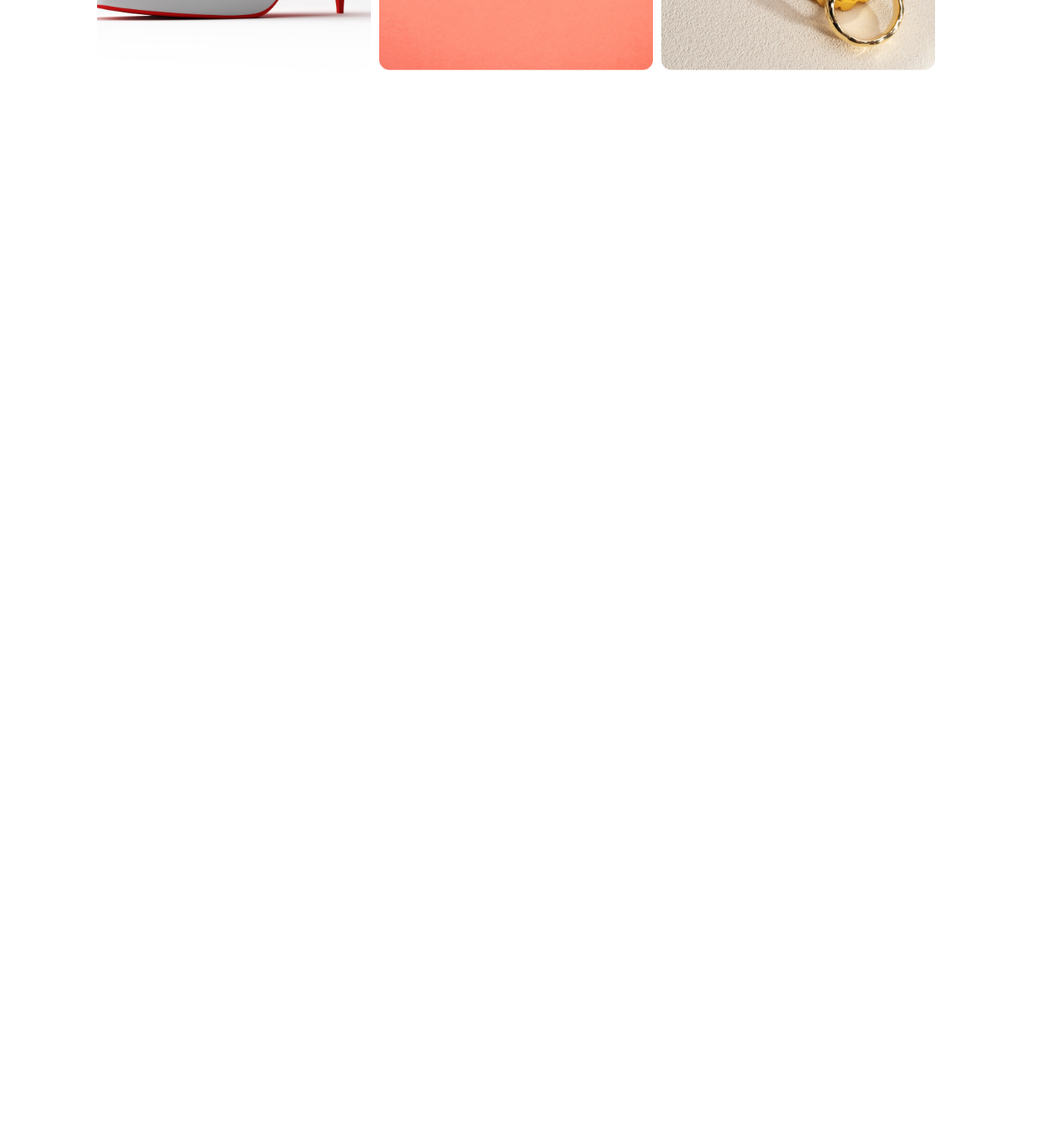
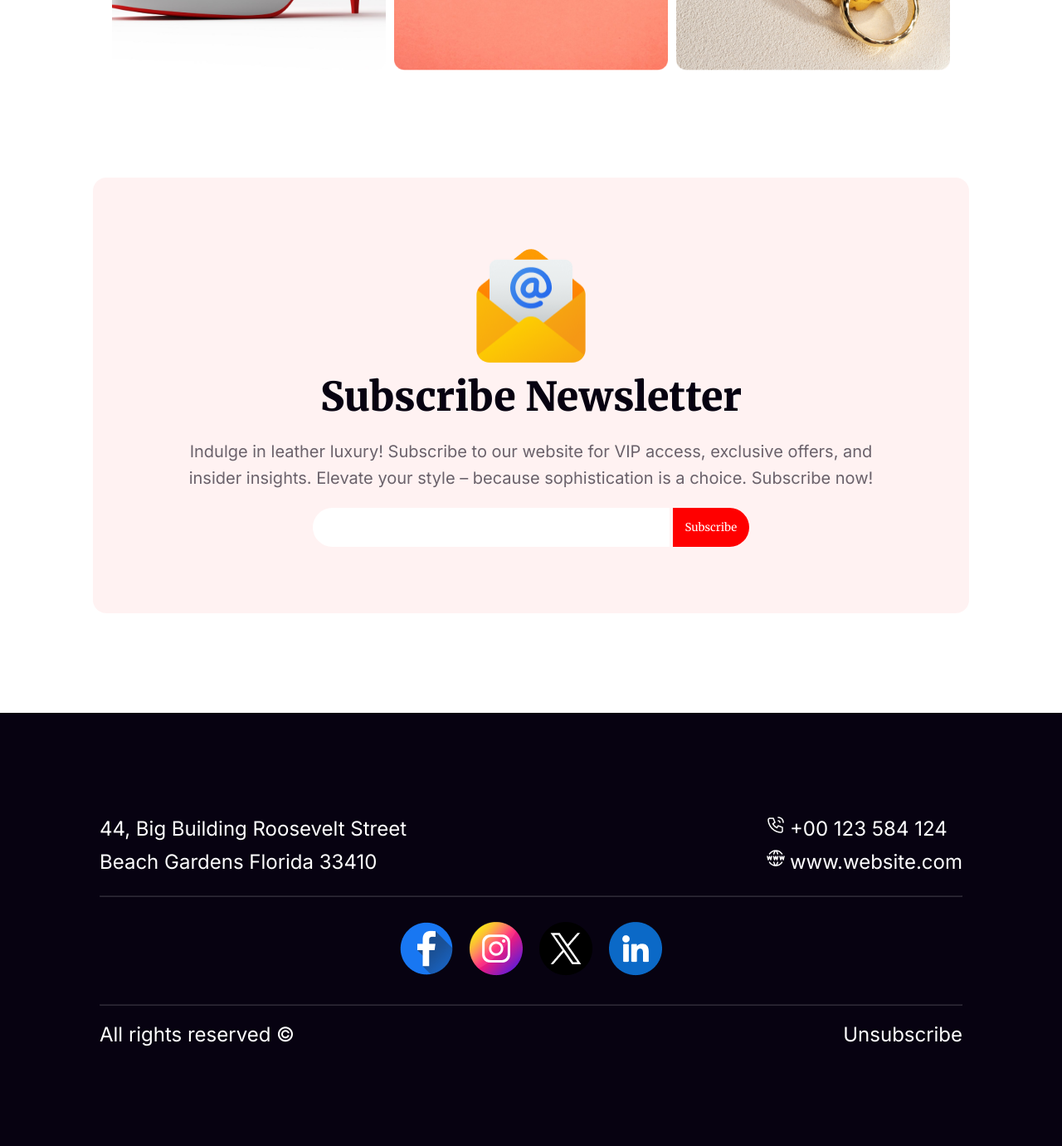
Before and after one commit to rafiul-razib/new-year-sale, a plain HTML site: page index.html in a window 1280 px wide. Shown: the part 3073-4454 px from the top of the page at 83% size. Before the commit the page ends 3167 px from the top, so only its background shows below. Drawn offline with Linux system fonts and the light colour scheme.

Commit message:
upto bonus done

```diff
--- a/css/styles.css
+++ b/css/styles.css
@@ -149,6 +149,7 @@ section{
 .product-container{
     display: flex;
     flex-wrap: wrap;
+    justify-content: center;
 }
 
 .product{
@@ -156,8 +157,17 @@ section{
     margin: 5px;
 }
 
+
+
 .product-container img{
     width: 100%;
+
+}
+
+.product-container img:hover{
+    border: 4px solid green;
+    border-radius: 15px;
+    width: 98%;
 }
 
 .portfolio-text h5{
@@ -188,3 +198,145 @@ section{
     line-height: 32px; /* 160% */
     margin: 25px 0;
     }
+
+
+.subscribe{
+    border-radius: 16px;
+    background: rgba(255, 0, 0, 0.05);
+    width: 82.5%;
+    max-width: 1320px;
+    margin: 120px auto;
+}
+
+.subscribe-container{
+    text-align: center;
+    padding: 80px;
+}
+
+.subscribe-icon{
+    width: 100%;
+}
+
+.subscribe-icon img{
+    width: 150px;
+    height: 150px;
+}
+
+.subscribe-text h2{
+    color: #070211;
+    text-align: center;
+    font-family: Merriweather;
+    font-size: 48px;
+    font-style: normal;
+    font-weight: 900;
+    line-height: normal;
+    text-transform: capitalize;
+}
+
+.subscribe-text p{
+    color: rgba(7, 2, 17, 0.60);
+    text-align: center;
+    font-family: Inter;
+    font-size: 20px;
+    font-style: normal;
+    font-weight: 400;
+    line-height: 32px; /* 160% */
+    padding: 20px;
+}
+
+.input-email{
+    border-radius: 30px 0 0 30px;
+    border: none;
+    padding: 15px;
+    width: 400px;
+}
+
+.btn-subscribe{
+    border-radius: 0 30px 30px 0;
+    background-color: #F00;
+    color: #fff;
+    border: none;
+    padding: 15px;
+}
+
+
+footer{
+    background: #070211;
+    color: #fff;
+    padding: 120px;
+}
+
+.address-container{
+    display: flex;
+    justify-content: space-between;
+    align-items: center;
+}
+
+.address, .phone{
+    text-align: start;
+}
+
+.address-container p{
+    font-family: Inter;
+    font-size: 24px;
+    font-style: normal;
+    font-weight: 500;
+    line-height: 40px; /* 166.667% */
+
+}
+
+.call, .web{
+    display: flex;
+    align-items: baseline;
+    gap: 5px;
+}
+
+.icon img{
+    width: 100%;
+}
+
+hr{
+    border-color: rgba(255, 255, 255, 0.15);
+    margin: 20px auto;
+}
+
+.icon-container ul{
+    display: flex;
+    justify-content: center;
+    align-items: center;
+}
+
+.icon-container ul li{
+    list-style-type: none;
+    padding: 10px;
+}
+
+.icon-container ul li img{
+    width: 100%;
+}
+
+.copyright{
+    display: flex;
+    justify-content: space-between;
+    align-items: center;
+}
+
+.copyright p{
+    color: #FFF;
+    font-family: Inter;
+    font-size: 24px;
+    font-style: normal;
+    font-weight: 500;
+    line-height: normal;
+}
+
+.copyright button{
+    background-color: transparent;
+    border: none;
+    color: #FFF;
+    font-family: Inter;
+    font-size: 24px;
+    font-style: normal;
+    font-weight: 500;
+    line-height: normal;
+}
--- a/index.html
+++ b/index.html
@@ -60,5 +60,69 @@
 
         </div>
     </section>
+
+    <section class="subscribe">
+        <div class="subscribe-container">
+            <div class="subscribe-icon">
+                <img src="./resources/Group 61.png" alt="">
+            </div>
+
+            <div class="subscribe-text">
+                <h2>Subscribe Newsletter</h2>
+                <p>Indulge in leather luxury! Subscribe to our website for VIP access, exclusive offers, and insider insights. Elevate your style – because sophistication is a choice. Subscribe now!</p>
+            </div>
+
+            <div class="email">
+                <input class="input-email" type="email" name="" id="">
+                <input class="btn-subscribe" type="submit" value="Subscribe">
+            </div>
+        </div>
+    </section>
+
+    <footer>
+        <div class="address-container">
+            <div class="addreess">
+                <p>44, Big Building Roosevelt Street <br>
+                    Beach Gardens Florida 33410</p>
+            </div>
+
+            <div class="phone">
+                <div class="call">
+                    <div class="icon">
+                        <img src="./resources/Call.png" alt="">
+                    </div>
+                    <div>
+                        <p>+00 123 584 124</p>
+                    </div>
+                </div>
+
+                <div class="web">
+                    <div class="icon">
+                        <img src="./resources/Website.png" alt="">
+                    </div>
+                    <div>
+                        <p>www.website.com</p>
+                    </div>
+                </div>
+            </div>
+        </div>
+        <hr>
+
+        <div class="icon-container">
+            <ul>
+                <li><img src="./resources/Facebook.png" alt="" srcset=""></li>
+                <li><img src="./resources/Instagram.png" alt="" srcset=""></li>
+                <li><img src="./resources/Twitter.png" alt="" srcset=""></li>
+                <li><img src="./resources/Linkedin.png" alt="" srcset=""></li>
+            </ul>
+        </div>
+        <hr>
+
+        <div class="copyright">
+            <p>All rights reserved &copy</p>
+            <button>Unsubscribe</button>
+        </div>
+    </footer>
+
 </body>
 </html>
```
